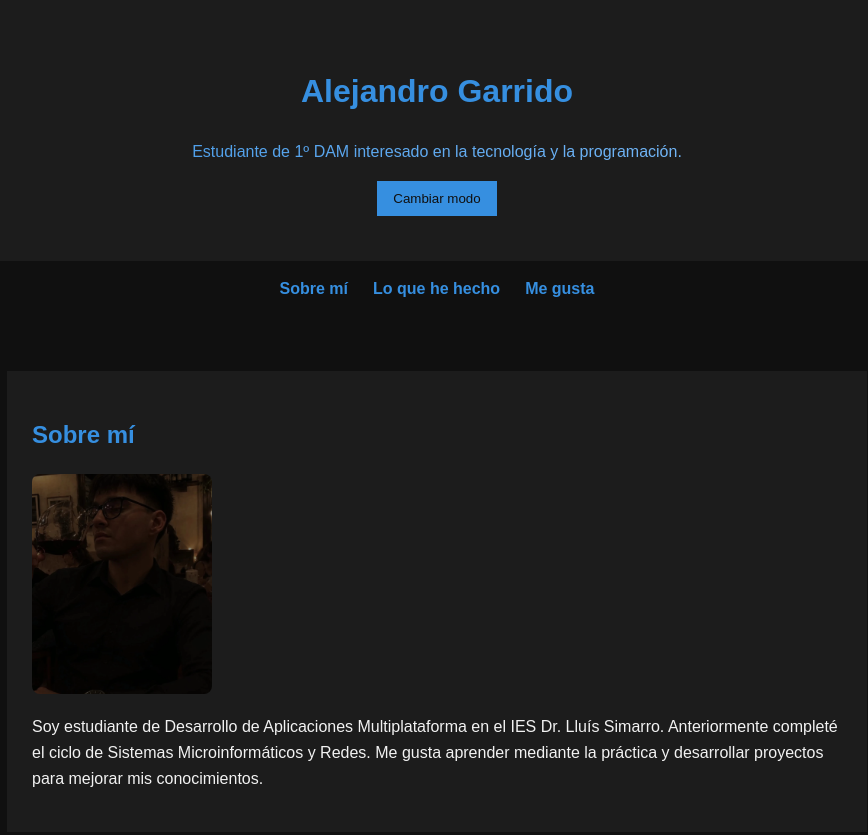
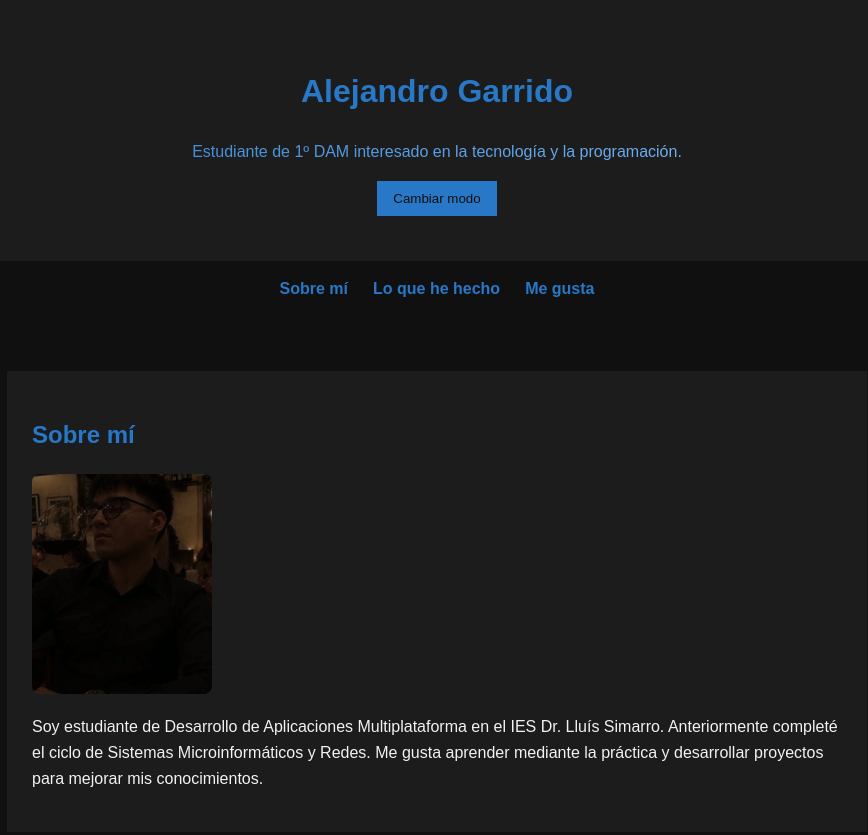
Before and after one commit to agarrido04/mi-web, a plain HTML site: page mi-web/index.html in a window 1280 px wide. Shown: the top 835 px of the page, without its empty margins (203-1071 px from the left). Drawn offline with Linux system fonts and the light colour scheme.

Commit message:
ajuste de color principal en la web

```diff
--- a/mi-web/style.css
+++ b/mi-web/style.css
@@ -3,7 +3,7 @@
     --fondo: #101010;
     --superficie: #1c1c1c;
     --texto: #f2f2f2;
-    --azul: #368fe0;
+    --azul: #2878c7;
 }
 
 /* Estilos generales */
```
